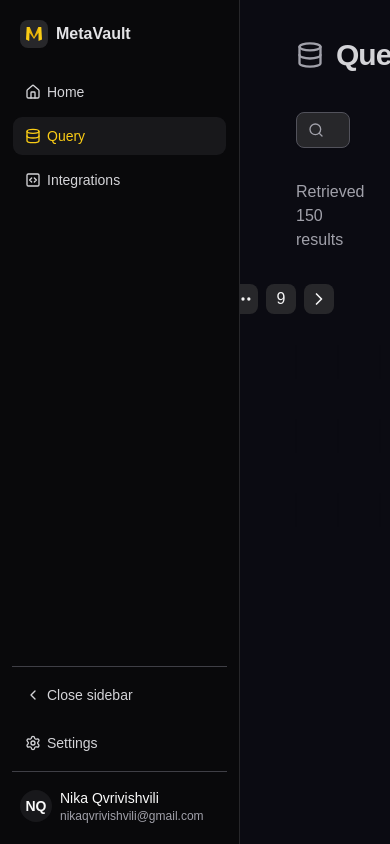
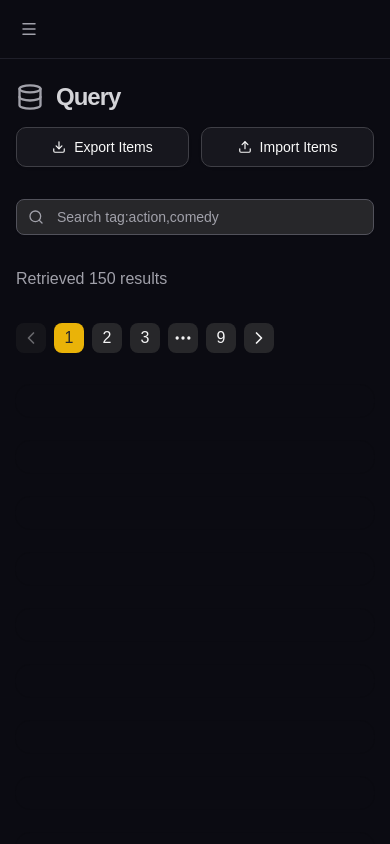
Before and after one commit to etherbits/metavault, a React (Vite) app in the folder packages/web-client/: page / in a window 390 px wide. Built offline with nearby package versions, Linux system fonts and the light colour scheme.

Commit message:
improving responsiveness

```diff
--- a/packages/web-client/src/App.tsx
+++ b/packages/web-client/src/App.tsx
@@ -1,5 +1,5 @@
 import { Card, CardContent } from "@/components/ui/card";
-import { useState } from "react";
+import { useEffect, useState } from "react";
 import { Sidebar } from "@/components/Sidebar";
 import { HomeSection } from "@/components/HomeSection";
 import { QueryInput } from "@/components/QueryInput";
@@ -77,7 +77,10 @@ const SAMPLE_ITEMS: MediaItem[] = [
 ];
 
 export function App() {
-  const [sidebarOpen, setSidebarOpen] = useState(true);
+  const [sidebarOpen, setSidebarOpen] = useState(() => {
+    if (typeof window === "undefined") return true;
+    return window.innerWidth >= 1024;
+  });
   const [activePage, setActivePage] = useState<Page>("query");
   const [query, setQuery] = useState("");
   const [currentPage, setCurrentPage] = useState(1);
@@ -86,8 +89,19 @@ export function App() {
     setSidebarOpen((prev) => !prev);
   };
 
+  useEffect(() => {
+    function handleResize() {
+      if (window.innerWidth >= 1024) {
+        setSidebarOpen(true);
+      }
+    }
+
+    window.addEventListener("resize", handleResize);
+    return () => window.removeEventListener("resize", handleResize);
+  }, []);
+
   return (
-    <div className="flex h-screen overflow-hidden bg-[#0B0B12] text-white">
+    <div className="relative flex h-dvh min-h-screen overflow-hidden bg-[#0B0B12] text-white">
       <Sidebar
         activePage={activePage}
         onNavigate={setActivePage}
@@ -95,9 +109,18 @@ export function App() {
         onToggle={handleToggleSidebar}
       />
 
+      {sidebarOpen && (
+        <button
+          type="button"
+          className="fixed inset-0 z-20 bg-black/50 lg:hidden"
+          onClick={() => setSidebarOpen(false)}
+          aria-label="Close sidebar overlay"
+        />
+      )}
+
       <div className="flex flex-1 flex-col overflow-hidden">
         {!sidebarOpen && (
-          <header className="flex shrink-0 items-center border-b border-[#1F1F29] bg-[#0B0B12] px-6 py-4">
+          <header className="flex shrink-0 items-center border-b border-[#1F1F29] bg-[#0B0B12] px-4 py-4 sm:px-6">
             <button
               type="button"
               onClick={handleToggleSidebar}
@@ -109,12 +132,12 @@ export function App() {
           </header>
         )}
 
-        <main className="flex-1 overflow-y-auto px-14 py-10">
+        <main className="flex-1 overflow-y-auto px-4 py-6 sm:px-8 sm:py-8 lg:px-10 lg:py-10 xl:px-14">
           {activePage === "home" && (
             <div className="mx-auto flex w-full max-w-[1488px] flex-col gap-12">
               <div className="flex items-center gap-3">
                 <Home size={28} className="text-[#A1A1AA]" />
-                <h1 className="text-[30px] font-semibold leading-[30px] tracking-[-1px] text-[#D4D4D8]">
+                <h1 className="text-2xl font-semibold leading-none tracking-[-1px] text-[#D4D4D8] sm:text-[30px]">
                   Home
                 </h1>
               </div>
@@ -143,18 +166,18 @@ export function App() {
 
           {activePage === "query" && (
             <div className="mx-auto flex w-full max-w-[1488px] flex-col gap-8">
-              <div className="flex items-start justify-between gap-6">
+              <div className="flex flex-col items-start justify-between gap-4 lg:flex-row lg:items-center">
                 <div className="flex items-center gap-3">
                   <Database size={28} className="text-[#A1A1AA]" />
-                  <h1 className="text-[30px] font-semibold leading-[30px] tracking-[-1px] text-[#D4D4D8]">
+                  <h1 className="text-2xl font-semibold leading-none tracking-[-1px] text-[#D4D4D8] sm:text-[30px]">
                     Query
                   </h1>
                 </div>
 
-                <div className="flex items-center gap-3">
+                <div className="flex w-full flex-wrap items-center gap-3 lg:w-auto lg:justify-end">
                   <button
                     type="button"
-                    className="flex h-10 items-center justify-center gap-2 rounded-[10px] border border-[#3F3F46] bg-white/5 px-4 text-[14px] font-medium text-[#FAFAFA] shadow-sm transition hover:bg-white/10"
+                    className="flex h-10 flex-1 items-center justify-center gap-2 rounded-[10px] border border-[#3F3F46] bg-white/5 px-4 text-[14px] font-medium text-[#FAFAFA] shadow-sm transition hover:bg-white/10 sm:flex-none"
                   >
                     <Download size={14} />
                     Export Items
@@ -162,7 +185,7 @@ export function App() {
 
                   <button
                     type="button"
-                    className="flex h-10 items-center justify-center gap-2 rounded-[10px] border border-[#3F3F46] bg-white/5 px-4 text-[14px] font-medium text-[#FAFAFA] shadow-sm transition hover:bg-white/10"
+                    className="flex h-10 flex-1 items-center justify-center gap-2 rounded-[10px] border border-[#3F3F46] bg-white/5 px-4 text-[14px] font-medium text-[#FAFAFA] shadow-sm transition hover:bg-white/10 sm:flex-none"
                   >
                     <Upload size={14} />
                     Import Items
@@ -183,7 +206,7 @@ export function App() {
                 Retrieved 150 results
               </p>
 
-              <div className="flex justify-end">
+              <div className="flex justify-start sm:justify-end">
                 <Pagination
                   currentPage={currentPage}
                   totalPages={9}
@@ -191,7 +214,7 @@ export function App() {
                 />
               </div>
 
-              <div className="grid grid-cols-3 gap-x-[42px] gap-y-[42px]">
+              <div className="grid grid-cols-1 gap-6 sm:grid-cols-2 lg:gap-8 xl:grid-cols-3">
                 {[
                   "query-card-1",
                   "query-card-2",
@@ -217,14 +240,14 @@ export function App() {
             <div className="mx-auto flex w-full max-w-[1488px] flex-col gap-12">
               <div className="flex items-center gap-3">
                 <Home size={28} className="text-[#A1A1AA]" />
-                <h1 className="text-[30px] font-semibold leading-[30px] tracking-[-1px] text-[#D4D4D8]">
+                <h1 className="text-2xl font-semibold leading-none tracking-[-1px] text-[#D4D4D8] sm:text-[30px]">
                   Home
                 </h1>
               </div>
 
               <section className="flex w-full flex-col gap-6">
-                <div className="flex w-full items-start justify-between gap-12">
-                  <div className="flex items-center gap-3">
+                <div className="flex w-full flex-col items-start justify-between gap-4 lg:flex-row lg:items-center lg:gap-12">
+                  <div className="flex flex-wrap items-center gap-3">
                     <h2 className="text-[24px] font-medium leading-[29px] tracking-[-1px] text-[#D4D4D8]">
                       Source Integrations
                     </h2>
@@ -242,7 +265,7 @@ export function App() {
                   </button>
                 </div>
 
-                <div className="grid grid-cols-3 gap-x-[44px] gap-y-8">
+                <div className="grid grid-cols-1 gap-6 sm:grid-cols-2 xl:grid-cols-3">
                   <IntegrationCard
                     name="TMDB"
                     description="The Movie Database (TMDB) is a community built movie and TV database. You can use it to enrich your movie and TV show library entries."
@@ -273,8 +296,8 @@ export function App() {
               </section>
 
               <section className="flex w-full flex-col gap-6">
-                <div className="flex w-full items-start justify-between gap-12">
-                  <div className="flex items-center gap-3">
+                <div className="flex w-full flex-col items-start justify-between gap-4 lg:flex-row lg:items-center lg:gap-12">
+                  <div className="flex flex-wrap items-center gap-3">
                     <h2 className="text-[24px] font-medium leading-[29px] tracking-[-1px] text-[#D4D4D8]">
                       AI Integrations
                     </h2>
@@ -292,7 +315,7 @@ export function App() {
                   </button>
                 </div>
 
-                <div className="grid grid-cols-3 gap-x-[44px] gap-y-8">
+                <div className="grid grid-cols-1 gap-6 sm:grid-cols-2 xl:grid-cols-3">
                   <IntegrationCard
                     name="AI Floating Chat"
                     description="The Movie Database (TMDB) is a community built movie and TV database. You can use it to enrich your movie and TV show library entries."
--- a/packages/web-client/src/components/HomeSection.tsx
+++ b/packages/web-client/src/components/HomeSection.tsx
@@ -24,8 +24,8 @@ export function HomeSection({
   return (
     <section className="flex w-full flex-col gap-6">
       {/* Header */}
-      <div className="flex w-full items-start justify-between gap-12">
-        <div className="flex items-center gap-3">
+      <div className="flex w-full flex-col items-start justify-between gap-4 lg:flex-row lg:items-center lg:gap-12">
+        <div className="flex flex-wrap items-center gap-3">
           <h2 className="text-[24px] font-medium leading-[29px] tracking-[-1px] text-[#D4D4D8]">
             {title}
           </h2>
@@ -35,11 +35,11 @@ export function HomeSection({
           </span>
         </div>
 
-        <div className="flex items-center gap-3">
+        <div className="flex w-full items-center gap-3 sm:w-auto">
           <button
             type="button"
             onClick={onQueryMore}
-            className="flex h-[36px] min-h-[36px] items-center justify-center rounded-[8px] border border-[#3F3F46] bg-white/5 px-3 text-[14px] font-medium leading-5 text-[#FAFAFA] shadow-[0px_1px_2px_rgba(0,0,0,0.05)] transition-colors hover:bg-white/10"
+            className="flex h-[36px] min-h-[36px] flex-1 items-center justify-center rounded-[8px] border border-[#3F3F46] bg-white/5 px-3 text-[14px] font-medium leading-5 text-[#FAFAFA] shadow-[0px_1px_2px_rgba(0,0,0,0.05)] transition-colors hover:bg-white/10 sm:flex-none"
           >
             Query More
           </button>
@@ -69,7 +69,7 @@ export function HomeSection({
           )}
 
           {!loading && items.length > 0 && (
-            <div className="grid grid-cols-3 gap-x-[32px] gap-y-[32px]">
+            <div className="grid grid-cols-1 gap-6 sm:grid-cols-2 lg:gap-8 xl:grid-cols-3">
               {items.map((item) => (
                 <MediaCard key={item.id} item={item} />
               ))}
--- a/packages/web-client/src/components/IntegrationCard.tsx
+++ b/packages/web-client/src/components/IntegrationCard.tsx
@@ -48,7 +48,7 @@ export function IntegrationCard({
   }
 
   return (
-    <div className="flex h-[372px] w-[420px] flex-col gap-6 rounded-[8px] bg-[#27272A] p-6 shadow-xl">
+    <div className="flex min-h-[372px] w-full flex-col gap-6 rounded-[8px] bg-[#27272A] p-6 shadow-xl sm:max-w-[420px]">
       <div className="flex flex-1 flex-col gap-5">
         <div className="flex items-center gap-3">
           <button
@@ -109,7 +109,7 @@ export function IntegrationCard({
           </div>
         </div>
 
-        <div className="flex gap-3">
+        <div className="flex flex-col gap-3 sm:flex-row">
           <button
             type="button"
             onClick={handleSave}
--- a/packages/web-client/src/components/MediaCard.tsx
+++ b/packages/web-client/src/components/MediaCard.tsx
@@ -31,9 +31,9 @@ export interface MediaItem {
 
 export function MediaCard({ item }: { item: MediaItem }) {
   return (
-    <Card className="h-[300px] w-[420px] overflow-hidden rounded-[4px] border-none bg-[#27272A] py-0 text-white ring-0">
-      <div className="flex h-full">
-        <div className="h-[300px] w-[200px] shrink-0 bg-black">
+    <Card className="h-full min-h-[300px] w-full overflow-hidden rounded-[4px] border-none bg-[#27272A] py-0 text-white ring-0 sm:max-w-[420px]">
+      <div className="flex h-full flex-col sm:flex-row">
+        <div className="h-48 w-full shrink-0 bg-black sm:h-[300px] sm:w-[200px]">
           {item.posterUrl ? (
             <img
               src={item.posterUrl}
@@ -43,8 +43,10 @@ export function MediaCard({ item }: { item: MediaItem }) {
           ) : null}
         </div>
 
-        <CardContent className="flex w-[220px] flex-col gap-4 px-4 py-3">
-          <h3 className="truncate text-[20px] text-[#F4F4F5]">{item.title}</h3>
+        <CardContent className="flex w-full flex-col gap-4 px-4 py-3 sm:w-[220px]">
+          <h3 className="truncate text-lg text-[#F4F4F5] sm:text-[20px]">
+            {item.title}
+          </h3>
 
           <div className="flex flex-wrap gap-2">
             <span className="rounded border border-yellow-400 px-2 text-xs text-yellow-400">
@@ -78,7 +80,7 @@ export function MediaCard({ item }: { item: MediaItem }) {
             ))}
           </div>
 
-          <div className="mt-auto flex items-center justify-end gap-2">
+          <div className="mt-auto flex flex-wrap items-center justify-end gap-2">
             <Button
               type="button"
               variant="outline"
--- a/packages/web-client/src/components/Sidebar.tsx
+++ b/packages/web-client/src/components/Sidebar.tsx
@@ -251,9 +251,11 @@ export function Sidebar({
   return (
     <aside
       className={cn(
-        "relative z-20 flex h-screen shrink-0 flex-col justify-between overflow-hidden border-r border-[#27272A] bg-[#09090B]",
-        "transition-[width,padding] duration-300 ease-[cubic-bezier(0.4,0,0.2,1)]",
-        isOpen ? "w-[240px] p-3" : "w-[72px] p-3"
+        "fixed inset-y-0 left-0 z-30 flex h-screen shrink-0 flex-col justify-between overflow-hidden border-r border-[#27272A] bg-[#09090B] lg:relative lg:z-20",
+        "transition-[width,padding,transform] duration-300 ease-[cubic-bezier(0.4,0,0.2,1)]",
+        isOpen
+          ? "w-[240px] translate-x-0 p-3"
+          : "w-0 -translate-x-full p-0 lg:w-[72px] lg:translate-x-0 lg:p-3"
       )}
     >
       <div className="flex w-full min-w-0 flex-col gap-4">
```
